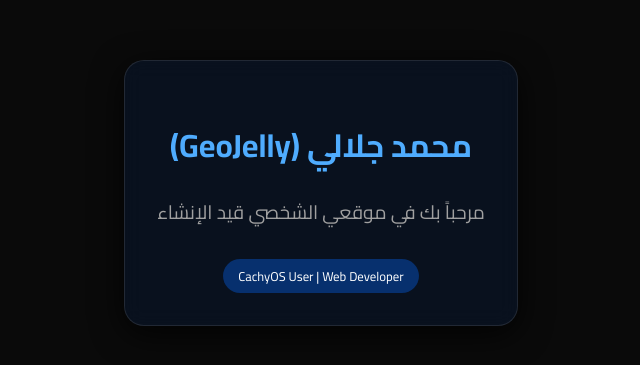
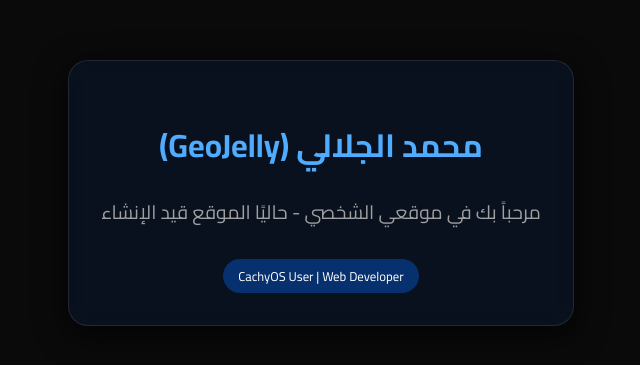
Before and after one commit to GeoJelly/geojelly.github.io, a plain HTML site: page index.html in a window 1280 px wide. Shown: the part 207-572 px from the top of the page, without its empty margins (319-959 px from the left). Drawn offline with Linux system fonts and the light colour scheme.

```diff
--- a/index.html
+++ b/index.html
@@ -40,8 +40,8 @@
 </head>
 <body>
     <div class="container">
-        <h1>محمد جلالي (GeoJelly)</h1>
-        <p>مرحباً بك في موقعي الشخصي قيد الإنشاء</p>
+        <h1>محمد الجلالي (GeoJelly)</h1>
+        <p>مرحباً بك في موقعي الشخصي - حاليًا الموقع قيد الإنشاء</p>
         <div class="badge">CachyOS User | Web Developer</div>
     </div>
 </body>
```
